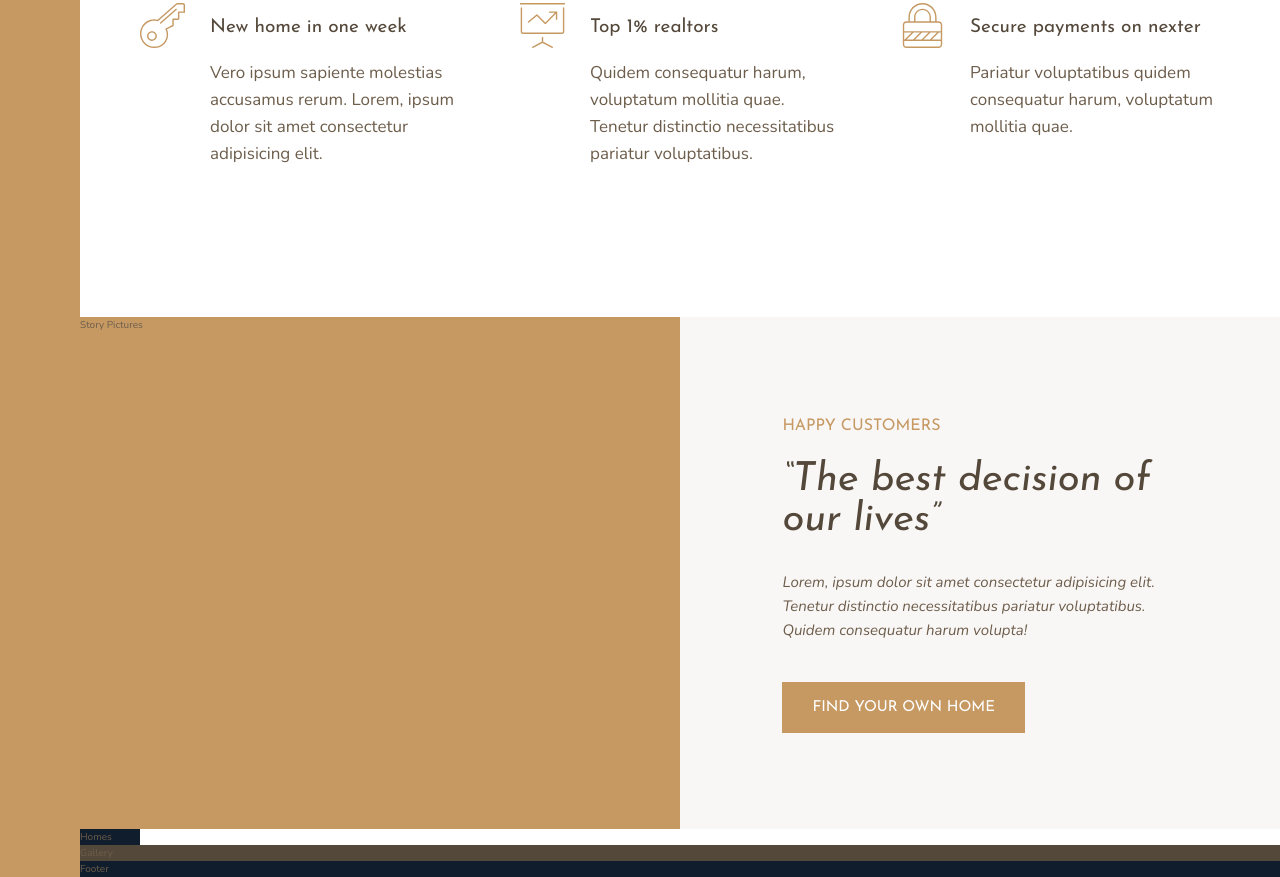
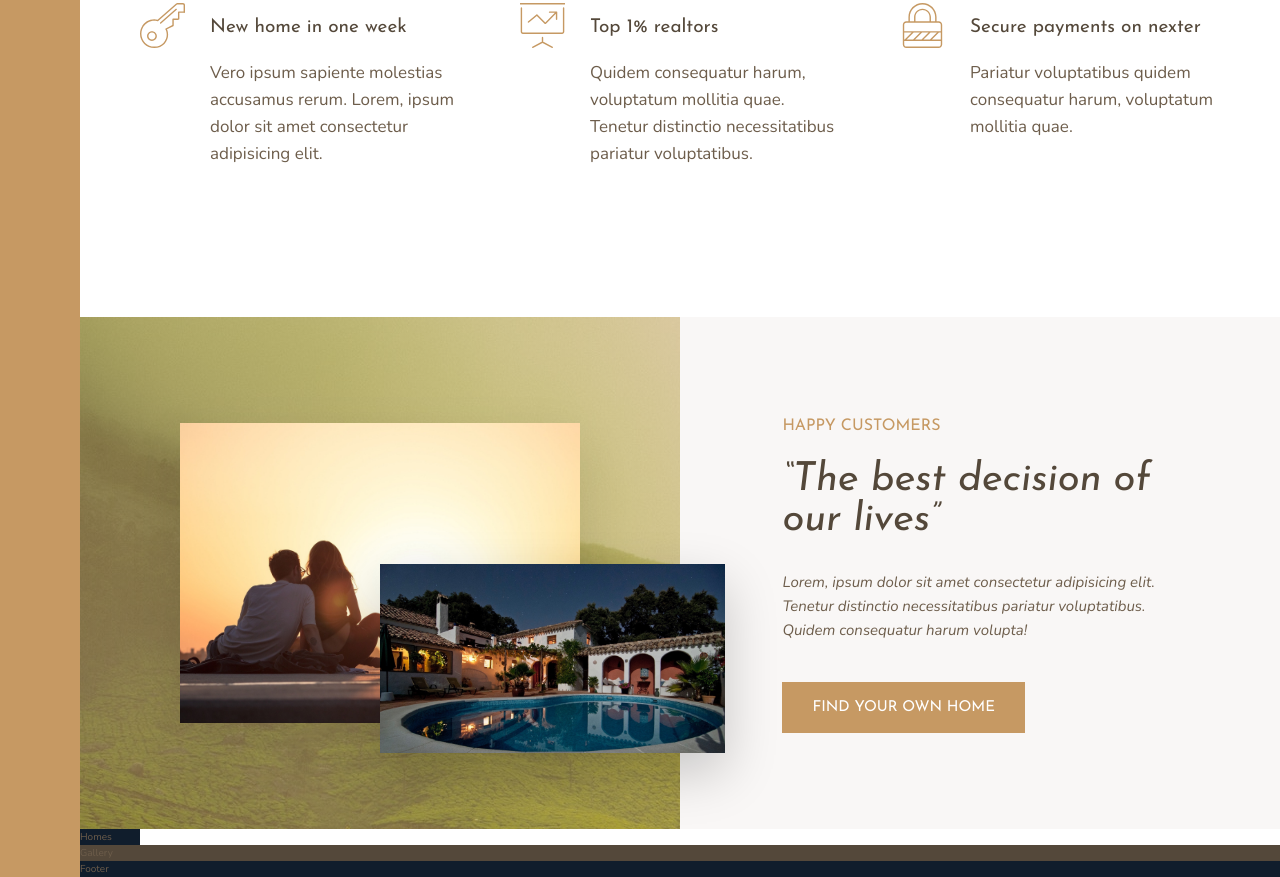
Before and after one commit to Erano01/Nexter, a website: page index.html in a window 1280 px wide. Shown: the part 991-1868 px from the top of the page. Drawn offline with nearby package versions, Linux system fonts and the light colour scheme.

Commit message:
Feat: Building the story section.

```diff
--- a/index.html
+++ b/index.html
@@ -94,7 +94,8 @@
         </section>
 
         <div class="story__pictures">
-            Story Pictures
+            <img src="img/story-1.jpeg" alt="Couple with new house" class="story__img--1">
+            <img src="img/story-2.jpeg" alt="New house" class="story__img--2">
         </div>
 
         <div class="story__content">
--- a/sass/_story.scss
+++ b/sass/_story.scss
@@ -5,6 +5,32 @@
     &__pictures {
         background-color: $color-primary;
         grid-column: full-start / col-end 4;
+        background-image:
+            linear-gradient(
+                rgba($color-primary, .5),
+                rgba($color-primary, .5)
+            ),
+            url(../img/back.jpg);
+
+        display: grid;
+        grid-template-columns: repeat(6, 1fr);
+        grid-template-rows: repeat(6, 1fr);
+        align-items: center;
+    }
+
+    &__img--1 {
+        width: 100%;
+        grid-row: 2 / 6;
+        grid-column: 2 / 6;
+        box-shadow: 0 2rem 5rem rgba(#000, .1);
+    }
+
+    &__img--2 {
+        width: 115%;
+        grid-row: 4 / 6;
+        grid-column: 4 / 7;
+        z-index: 20;
+        box-shadow: 0 2rem 5rem rgba(#000, .2);
     }
 
     &__content {
```
Also changed, not shown: css/style.css, 1 other file.
